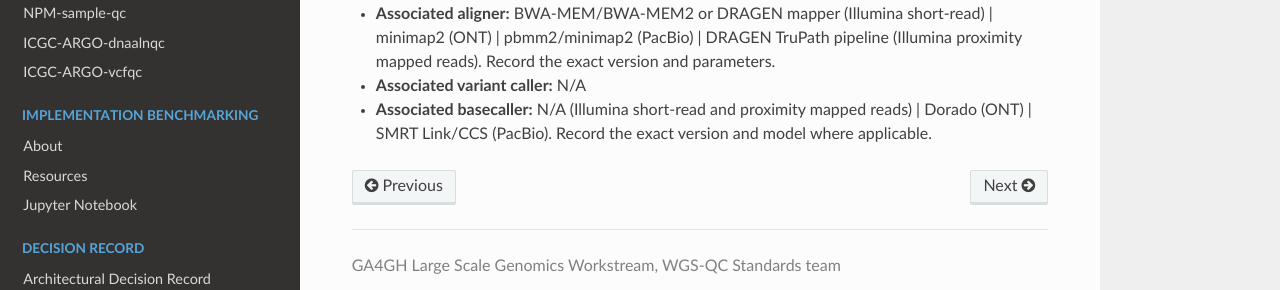
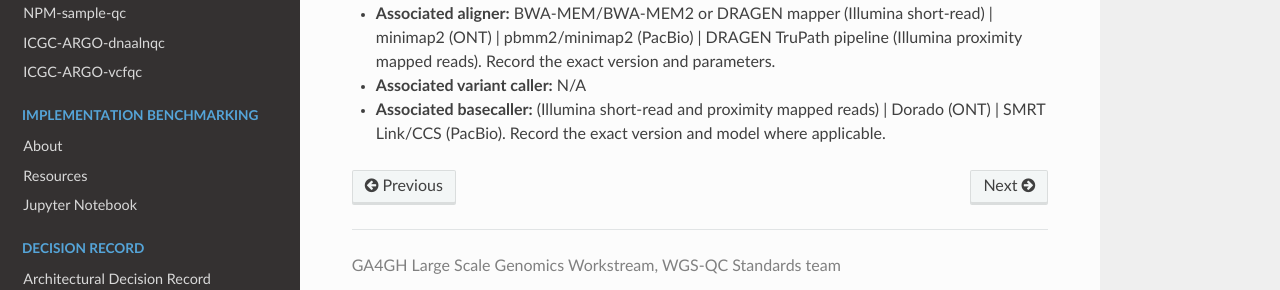
Before and after one commit to ga4gh/quality-control-wgs, an MkDocs documentation site: the page built from docs/metrics_definitions/mean-autosome-coverage.md, in a window 1280 px wide and 900 px high, scrolled down 1036 px. Shown: the part 565-855 px from the top of the window. Built offline with MkDocs 1.6.1, drawn with Linux system fonts in a browser that asks for light colours; nearby versions of some CDN libraries.

```diff
--- a/docs/metrics_definitions/mean-autosome-coverage.md
+++ b/docs/metrics_definitions/mean-autosome-coverage.md
@@ -59,4 +59,4 @@ printf "Mean Autosome Coverage: %s\n" "$lr_mean_cov"
 - **Sequencing technology:** Illumina | Oxford Nanopore Technologies (ONT) | Pacific Biosciences (PacBio) | Illumina TruPath Genome (proximity mapped reads; formerly Constellation)
 - **Associated aligner:** BWA-MEM/BWA-MEM2 or DRAGEN mapper (Illumina short-read) | minimap2 (ONT) | pbmm2/minimap2 (PacBio) | DRAGEN TruPath pipeline (Illumina proximity mapped reads). Record the exact version and parameters.
 - **Associated variant caller:** N/A
-- **Associated basecaller:** N/A (Illumina short-read and proximity mapped reads) | Dorado (ONT) | SMRT Link/CCS (PacBio). Record the exact version and model where applicable.
+- **Associated basecaller:** (Illumina short-read and proximity mapped reads) | Dorado (ONT) | SMRT Link/CCS (PacBio). Record the exact version and model where applicable.
```
